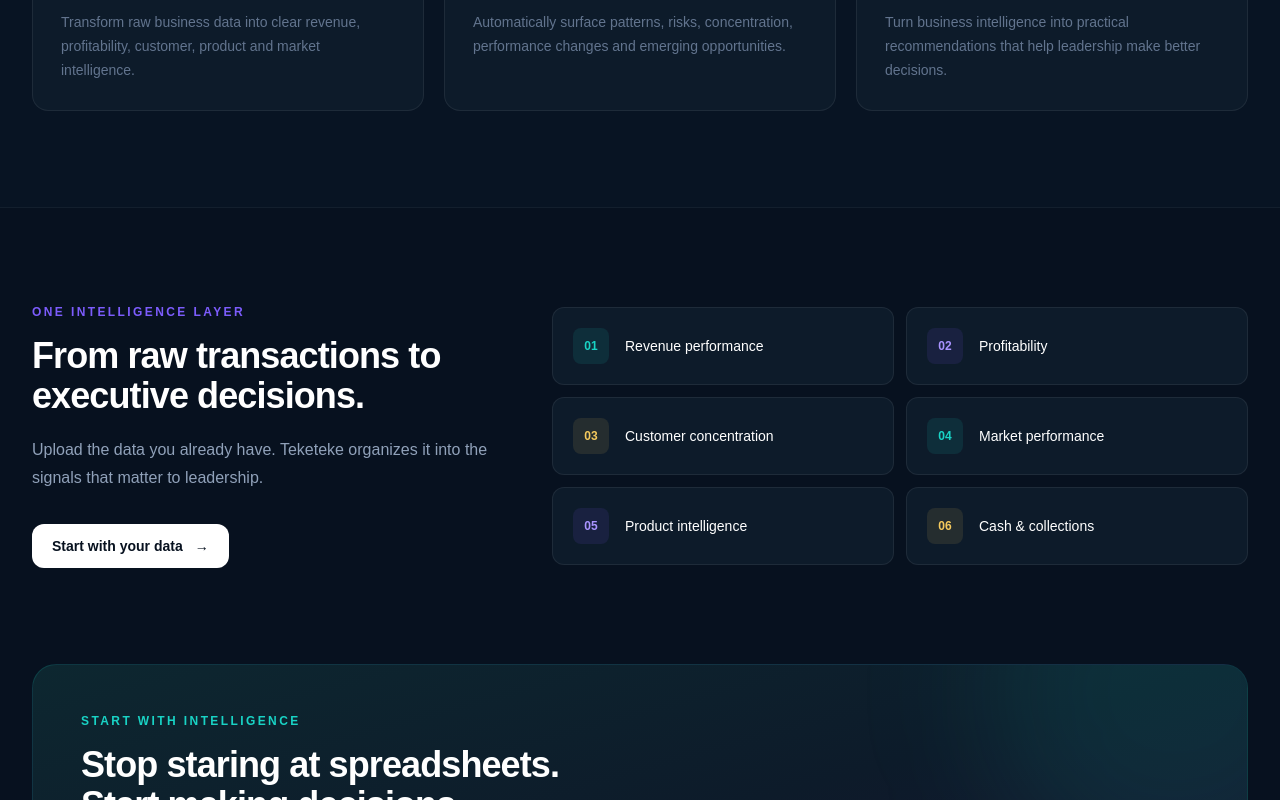
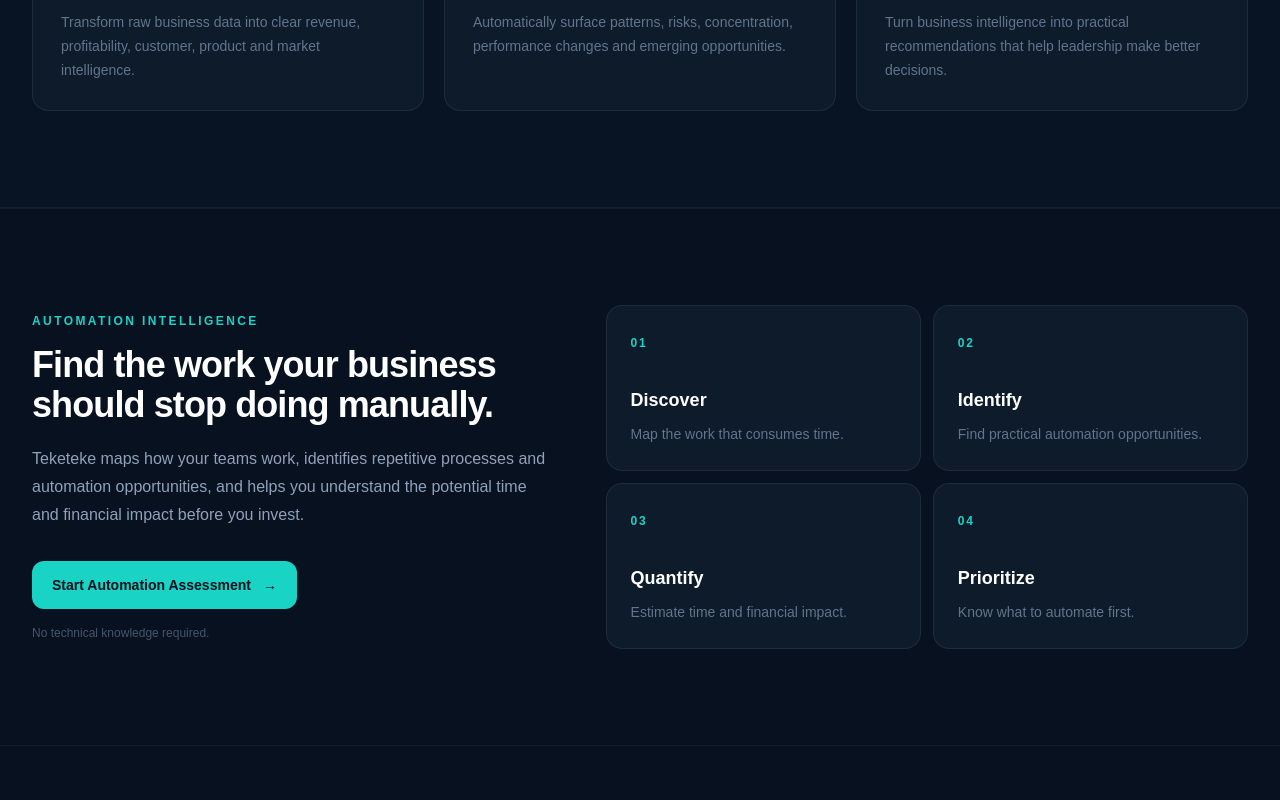
Before and after one commit to vkeya/teketeke, a Next.js app: page / in a window 1280 px wide. Shown: the part 2000-2800 px from the top of the page. Built offline with nearby package versions, Linux system fonts and the light colour scheme.

Commit message:
update app/page.tsx file to add asessment to main page

```diff
--- a/app/page.tsx
+++ b/app/page.tsx
@@ -88,6 +88,13 @@
           >
             Approach
           </a>
+
+          <Link
+            href="/automation/assessment/new"
+            className="transition hover:text-white"
+          >
+            Automation
+          </Link>
         </div>
 
         <Link
@@ -456,6 +463,74 @@
 
       </section>
 
+      {/* AUTOMATION INTELLIGENCE */}
+
+      <section
+        id="automation"
+        className="relative z-10 border-y border-white/5 bg-[#07111F]"
+      >
+        <div className="mx-auto max-w-7xl px-6 py-24 lg:px-8">
+          <div className="grid gap-12 lg:grid-cols-[0.9fr_1.1fr] lg:items-center">
+            <div>
+              <p className="text-xs font-bold uppercase tracking-[0.2em] text-[#19D3C5]">
+                Automation Intelligence
+              </p>
+
+              <h2 className="mt-4 text-3xl font-semibold tracking-tight sm:text-4xl">
+                Find the work your business
+                <br />
+                should stop doing manually.
+              </h2>
+
+              <p className="mt-5 max-w-xl text-base leading-7 text-slate-400">
+                Teketeke maps how your teams work, identifies repetitive
+                processes and automation opportunities, and helps you
+                understand the potential time and financial impact before
+                you invest.
+              </p>
+
+              <Link
+                href="/automation/assessment/new"
+                className="mt-8 inline-flex items-center gap-3 rounded-xl bg-[#19D3C5] px-5 py-3.5 text-sm font-bold text-[#07111F] transition hover:bg-[#6DE7DC]"
+              >
+                Start Automation Assessment
+                <span>→</span>
+              </Link>
+
+              <p className="mt-4 text-xs text-slate-600">
+                No technical knowledge required.
+              </p>
+            </div>
+
+            <div className="grid gap-3 sm:grid-cols-2">
+              {[
+                ["01", "Discover", "Map the work that consumes time."],
+                ["02", "Identify", "Find practical automation opportunities."],
+                ["03", "Quantify", "Estimate time and financial impact."],
+                ["04", "Prioritize", "Know what to automate first."],
+              ].map(([number, title, description]) => (
+                <div
+                  key={number}
+                  className="rounded-2xl border border-white/7 bg-[#0D1B2A] p-6 transition hover:-translate-y-1 hover:border-[#19D3C5]/20"
+                >
+                  <span className="text-xs font-bold tracking-[0.15em] text-[#19D3C5]">
+                    {number}
+                  </span>
+
+                  <h3 className="mt-8 text-lg font-semibold">
+                    {title}
+                  </h3>
+
+                  <p className="mt-2 text-sm leading-6 text-slate-500">
+                    {description}
+                  </p>
+                </div>
+              ))}
+            </div>
+          </div>
+        </div>
+      </section>
+
       {/* SIGNALS */}
 
       <section
@@ -584,7 +659,7 @@
           </div>
 
           <p className="text-xs text-slate-600">
-            AI-powered business intelligence.
+            AI-powered business & automation intelligence.
           </p>
 
         </div>
```
